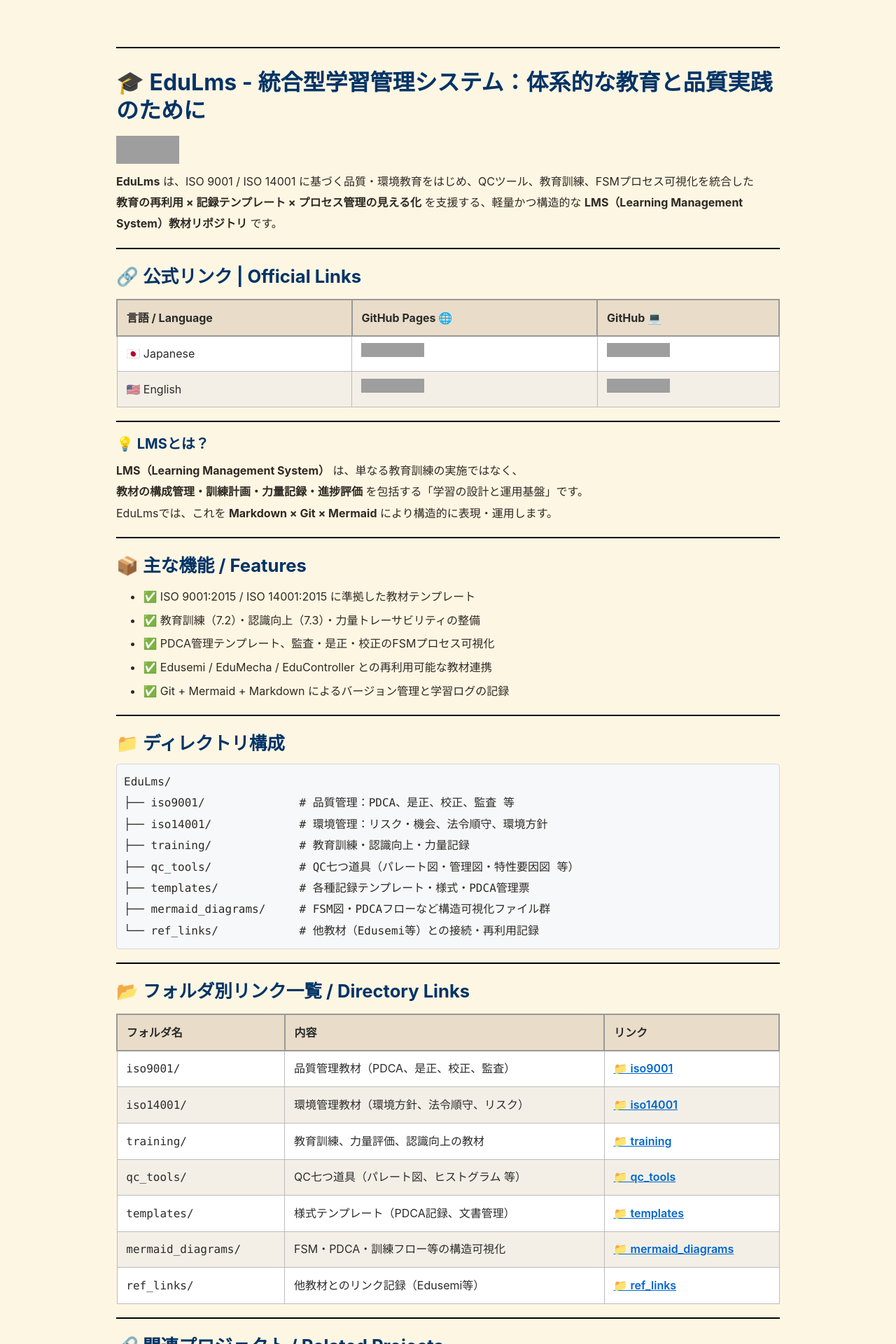
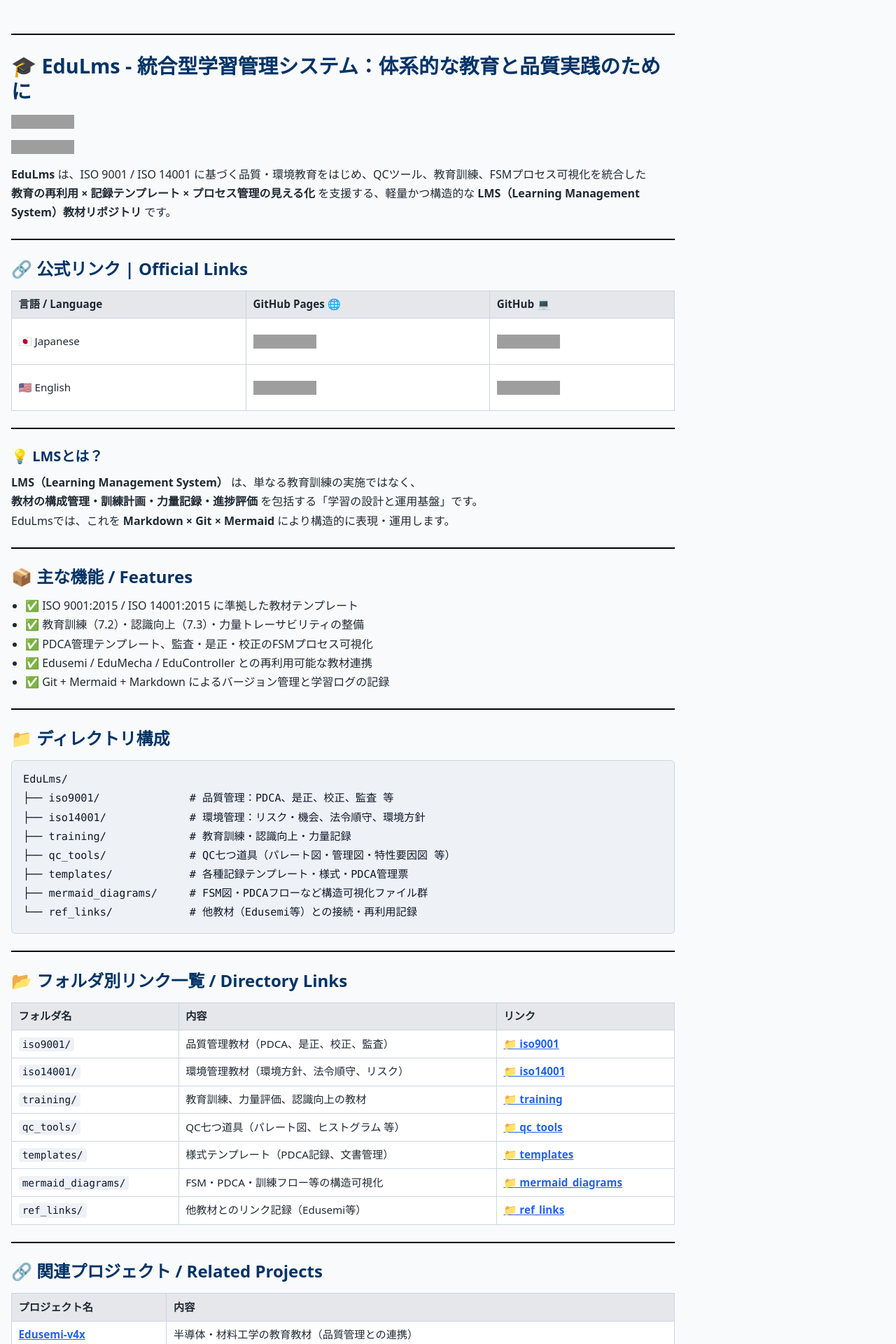
Before and after one commit to Samizo-AITL/EduLms, a Jekyll site: the page built from index.md, in a window 1280 px wide. Shown: the top 1920 px of the page at 70% size. Built offline with Jekyll 4.4.1, drawn with Linux system fonts in a browser that asks for light colours; grey boxes are pictures that could not be loaded.

Commit message:
Update style.css

```diff
--- a/assets/css/style.css
+++ b/assets/css/style.css
@@ -1,90 +1,215 @@
-/* ================================
-   Samizo-AITL: Minimal → 統一セピア版
-   - 既存テーマ(minima等)の上から被せてOK
-   - 実用重視（読みやすい行間／罫線／余白）
-   ================================ */
+/* ─────────────────────────────
+   Samizo-AITL Minimal Engineering CSS
+   Semiconductor / Control / AITL
+   ───────────────────────────── */
 
-/* 余白最小＆テーマ要素の非表示 */
-html, body { margin: 0; padding: 0; }
-.site-header, .site-footer, .page-header, .page-footer { display: none !important; }
-.page-content { padding: 0 !important; margin: 0 !important; }
-
-/* 本文（共通基準） */
-main.page {
-  max-width: 980px;         /* ポータル統一幅 */
-  margin: 0 auto;
-  padding: 1.5rem 1rem;
-  line-height: 1.9;
-  font-family: -apple-system, BlinkMacSystemFont, "Segoe UI",
-               "Hiragino Kaku Gothic ProN", "Noto Sans JP", "Hiragino Sans",
-               "Yu Gothic UI", "YuGothic", Meiryo, sans-serif;
-  word-wrap: anywhere;
-  color: #2e2a24;
+/* ==============================
+   Reset / Stability
+   ============================== */
+*,
+*::before,
+*::after {
+  box-sizing: border-box;
 }
 
-/* ===== セピア統一トーン ===== */
-body.theme-sepia { background: #fdf6e3; color: #3b2f2f; }
-body.theme-sepia a { color: #0066cc; font-weight: 600; text-decoration: underline; }
-body.theme-sepia a:hover { color: #004c99; }
+html {
+  -webkit-text-size-adjust: 100%;
+}
 
-/* 見出し（青字・下線なし・左寄せ） */
-h1, h2, h3 {
-  margin: 0.9em 0 0.5em;
+/* ==============================
+   Base (TECHNICAL FONT / IEEE / Datasheet)
+   ============================== */
+body {
+  margin: 0;
+
+  /* ★ 技術用フォント（確定・半導体/制御/仕様書） */
+  font-family:
+    system-ui,                 /* OS標準（最優先） */
+    -apple-system,             /* macOS */
+    BlinkMacSystemFont,        /* macOS Chromium */
+    "Segoe UI",                /* Windows（EDA/制御の王道） */
+    "Hiragino Kaku Gothic ProN",/* macOS 日本語 */
+    "Yu Gothic UI",            /* Windows 日本語 */
+    "Yu Gothic",
+    sans-serif;
+
+  font-size: 16px;
+  line-height: 1.7;
+  color: #1f2933;              /* 工学向けダークグレー */
+  background: #f9fafb;        /* クールホワイト */
+}
+
+/* ==============================
+   Headings
+   ============================== */
+h1, h2, h3, h4, h5, h6 {
+  margin: 1.6rem 0 0.8rem;
   line-height: 1.25;
   font-weight: 700;
-  color: #003366;            /* 濃い青 */
-  border: none;
+  color: #003366;              /* 工学ブルー */
 }
-h1 { font-size: 2.0rem; }
-h2 { font-size: 1.6rem; }
+
+h1 { font-size: 1.8rem; }
+h2 { font-size: 1.5rem; }
 h3 { font-size: 1.25rem; }
 
-/* 段落・リスト */
-p { margin: 0.6em 0; }
-ul, ol { margin: 0.6em 0 0.6em 1.2em; padding-left: 1.2em; }
-li + li { margin-top: 0.2em; }
-
-/* 区切り線（実線） */
-hr { border: 0; border-top: 2px solid #000; margin: 1.2em 0; }
-
-/* ===== 表：実用重視（ヘッダー2px＋ストライプ） ===== */
-table { border-collapse: collapse; width: 100%; margin: 1rem 0; table-layout: auto; }
-th, td { padding: 0.6em 0.8em; vertical-align: top; color: #2b2b2b; }
-thead th { background: #e9ddc9; border: 2px solid #999; font-weight: 700; text-align: left; }
-tbody td { border: 1.5px solid #bbb; }
-tbody tr:nth-child(odd)  td { background: #ffffff; }
-tbody tr:nth-child(even) td { background: #f3efe6; }
-
-/* 画像・コード */
-img { max-width: 100%; height: auto; display: block; }
-pre {
-  overflow: auto;
-  padding: 10px;
-  background: #f6f8fa;
-  border: 1px solid #d0d7de;
-  border-radius: 4px;
-  margin: 0.7em 0;
-}
-code, pre { font-family: ui-monospace, SFMono-Regular, Menlo, Consolas, "Courier New", monospace; }
-
-/* 引用（落ち着いたアクセント） */
-blockquote {
-  margin: 0.8em 0;
-  padding: 0.6em 0.9em;
-  border-left: 4px solid #007acc;
-  background: #fbf6eb;
-  color: #3a3028;
+/* ==============================
+   Paragraph / Lists
+   ============================== */
+p, ul, ol {
+  margin: 0.7rem 0 1rem;
 }
 
-/* Mermaid 図（中央寄せ） */
-.mermaid { display: block; margin: 1.2em auto; max-width: 100%; text-align: center; }
-.mermaid svg { height: auto; }
+ul, ol {
+  padding-left: 1.25rem;
+}
 
-/* モバイル微調整 */
-@media (max-width: 640px) {
-  main.page { padding: 1rem; }
-  h1 { font-size: 1.7rem; }
+/* ==============================
+   Links
+   ============================== */
+a {
+  color: #2563eb;              /* 技術文書ブルー */
+  font-weight: 600;
+  text-decoration: underline;
+}
+
+a:hover {
+  color: #1d4ed8;
+}
+
+/* ==============================
+   Horizontal Rule
+   ============================== */
+hr {
+  border: 0;
+  border-top: 2px solid #000;
+  margin: 1.5rem 0;
+}
+
+/* ==============================
+   Media
+   ============================== */
+img, video, canvas, svg {
+  display: block;
+  max-width: 100%;
+  height: auto;
+  margin: 1rem 0;
+}
+
+/* ==============================
+   Code / Pre (EDA / Control)
+   ============================== */
+code, kbd, samp {
+  font-family:
+    ui-monospace,
+    SFMono-Regular,
+    Menlo,
+    Consolas,
+    "Liberation Mono",
+    "Courier New",
+    monospace;
+  font-size: 0.95em;
+  background: #eef2f7;
+  padding: 0.15em 0.35em;
+  border-radius: 4px;
+  color: #0f172a;
+}
+
+pre {
+  background: #eef2f7;
+  border: 1px solid #cbd5e1;
+  padding: 0.9rem 1rem;
+  border-radius: 6px;
+  overflow: auto;
+}
+
+pre code {
+  background: transparent;
+  padding: 0;
+}
+
+/* ==============================
+   Blockquote (spec / note)
+   ============================== */
+blockquote {
+  margin: 1rem 0;
+  padding: 0.6rem 1rem;
+  color: #334155;
+  background: #f1f5f9;
+  border-left: 4px solid #2563eb;
+}
+
+/* ==============================
+   Tables (Datasheet Standard)
+   ============================== */
+table {
+  width: 100%;
+  border-collapse: collapse;
+  margin: 1rem 0;
+  border: 1.5px solid #cbd5e1;
+  font-size: 0.95em;           /* データシート密度 */
+}
+
+th, td {
+  border: 1px solid #cbd5e1;
+  padding: 0.4rem 0.6rem;      /* 密度高め */
+  vertical-align: middle;
+}
+
+th {
+  background: #e5e7eb;
+  font-weight: 700;
+  text-align: left;
+  white-space: nowrap;
+}
+
+td {
+  background: #ffffff;
+}
+
+/* ==============================
+   Mermaid
+   ============================== */
+.mermaid {
+  display: block;
+  margin: 1.25rem auto;
+  max-width: 100%;
+  text-align: center;
+}
+
+/* ==============================
+   Responsive
+   ============================== */
+@media (max-width: 768px) {
+  body {
+    font-size: 15.5px;
+  }
+
+  h1 { font-size: 1.6rem; }
   h2 { font-size: 1.35rem; }
   h3 { font-size: 1.15rem; }
-  th, td { padding: 0.5em 0.7em; }
+
+  table {
+    font-size: 0.9em;
+  }
 }
+
+/* ==============================
+   Print (Engineering Document)
+   ============================== */
+@media print {
+  body {
+    background: #fff;
+    color: #000;
+  }
+
+  a {
+    color: #000;
+    text-decoration: underline;
+  }
+
+  pre, code, blockquote {
+    background: #fff;
+    border-color: #000;
+  }
+}
```
